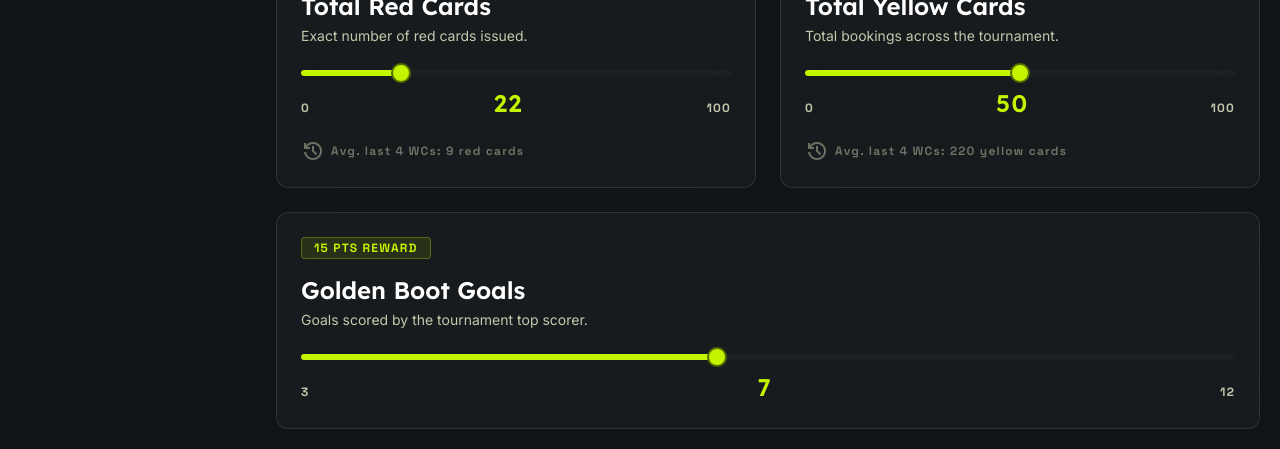
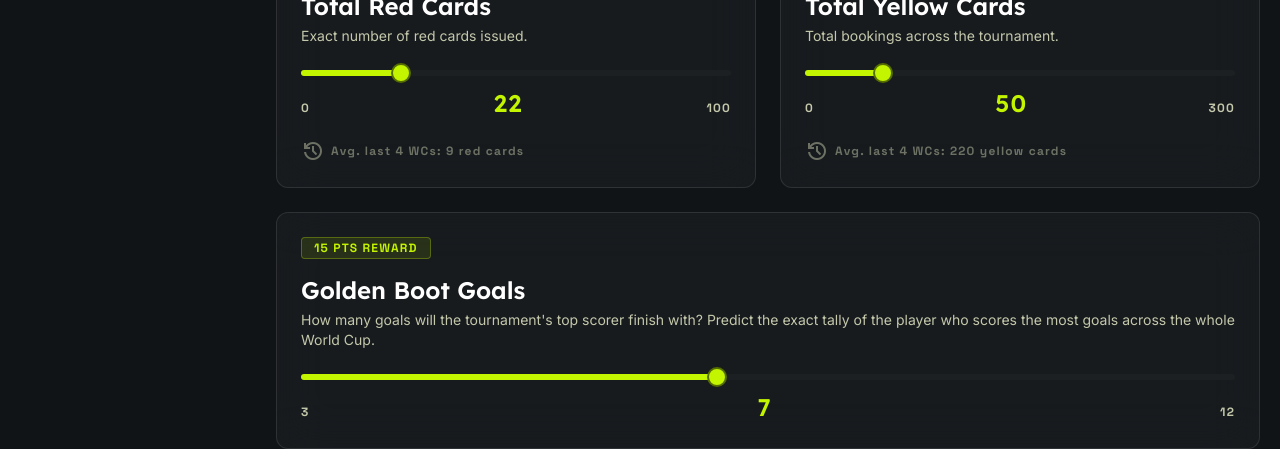
Before and after one commit to idanhe85/vlinder-league, a Next.js app: page /props in a window 1280 px wide. Shown: the part 915-1364 px from the top of the page. Built offline with nearby package versions, Linux system fonts and the light colour scheme; no server answers; the database is empty.

Commit message:
Props: yellow cards max 0-300, clearer Golden Boot description

```diff
--- a/app/(app)/props/page.tsx
+++ b/app/(app)/props/page.tsx
@@ -198,7 +198,7 @@ export default function PropsPage() {
             label="Total Yellow Cards"
             description="Total bookings across the tournament."
             min={0}
-            max={100}
+            max={300}
             step={1}
             initialValue={totalYellowCards}
             reward="8 PTS REWARD"
@@ -212,7 +212,7 @@ export default function PropsPage() {
           <div className="absolute top-4 right-4"><PropStatusBadge meta={propMeta['goldenBoot']} /></div>
           <PropRangeSlider
             label="Golden Boot Goals"
-            description="Goals scored by the tournament top scorer."
+            description="How many goals will the tournament's top scorer finish with? Predict the exact tally of the player who scores the most goals across the whole World Cup."
             min={3}
             max={12}
             step={1}
```
